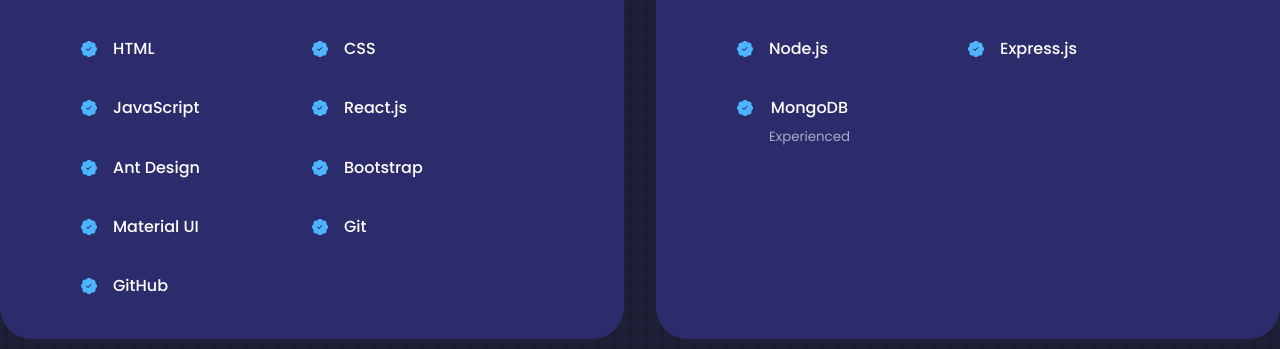
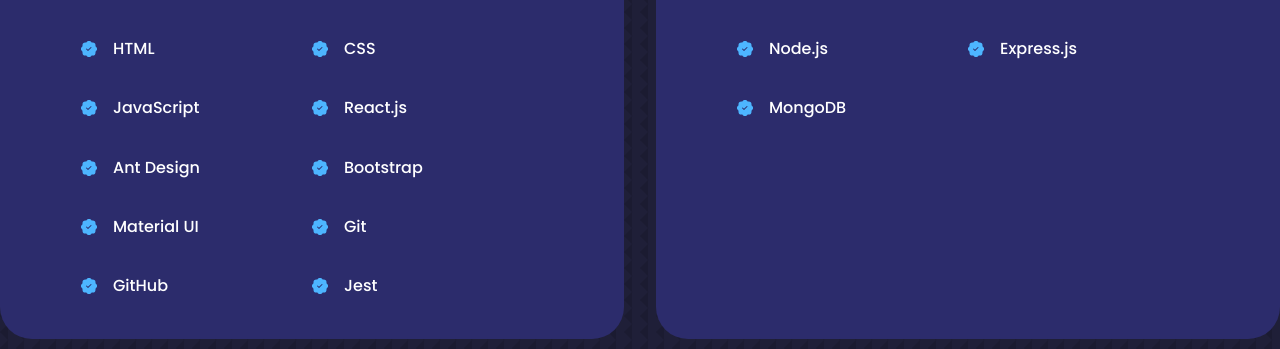
Before and after one commit to BARANEESWARAN/portfolio, a React (Create React App) app: page / in a window 1280 px wide. Shown: the part 1948-2297 px from the top of the page. Built offline with nearby package versions, Linux system fonts and the light colour scheme.

Commit message:
Update Experiance.jsx

```diff
--- a/src/Component/Experiance/Experiance.jsx
+++ b/src/Component/Experiance/Experiance.jsx
@@ -205,6 +205,13 @@
                 {/* <small className='text-light'>Experienced</small> */}
               </div>
             </article>
+              <article className='experience__details'>
+              <BsPatchCheckFill className='experience__icon' />
+              <div>
+                <h4>Jest</h4>
+                {/* <small className='text-light'>Experienced</small> */}
+              </div>
+            </article>
           </div>
         </div>
 
@@ -229,7 +236,7 @@
               <BsPatchCheckFill className='experience__icon' />
               <div>
                 <h4>MongoDB</h4>
-                <small className='text-light'>Experienced</small>
+{/*                 <small className='text-light'>Experienced</small> */}
               </div>
             </article>
           </div>
```
